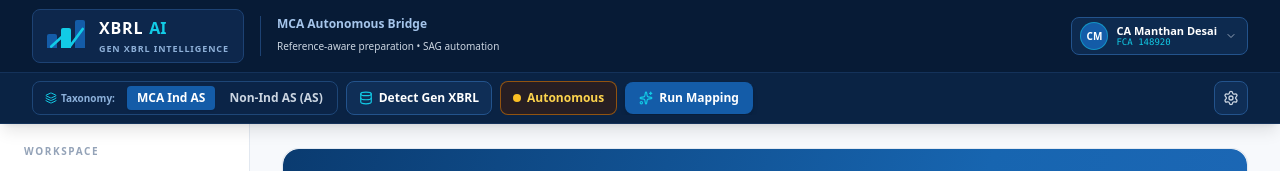
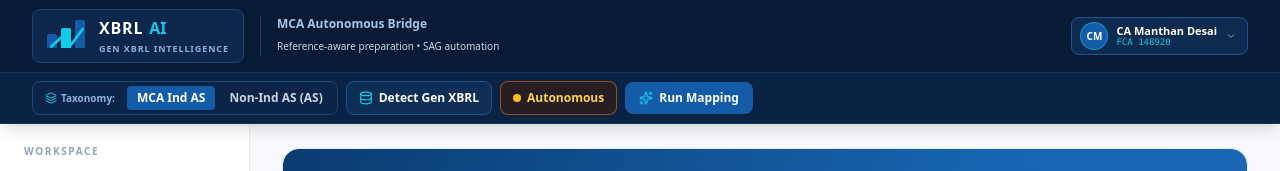
Before and after one commit to infotaskosphere/XBRLAIAgent, a React (Vite) app: page / in a window 1280 px wide. Shown: the top 171 px of the page. Built offline with nearby package versions, Linux system fonts and the light colour scheme.

Commit message:
Remove duplicate settings button from header

```diff
--- a/src/components/Header.tsx
+++ b/src/components/Header.tsx
@@ -187,13 +187,6 @@
               <span>{isProcessing ? 'Mapping...' : 'Run Mapping'}</span>
             </button>
 
-            <button
-              onClick={onOpenSettings}
-              className="ml-auto p-2 text-slate-300 hover:text-white bg-[#0f2e56] hover:bg-[#163f73] border border-[#23538c] rounded-lg transition-colors shrink-0"
-              title="AI & Filing Settings"
-            >
-              <Settings className="w-4 h-4" />
-            </button>
           </div>
         </div>
       </div>
```
